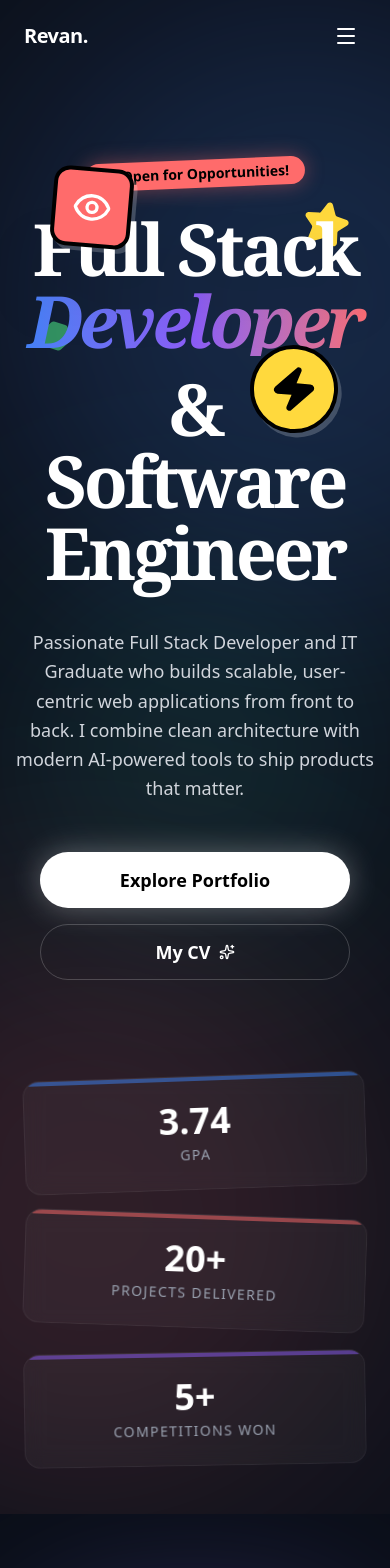
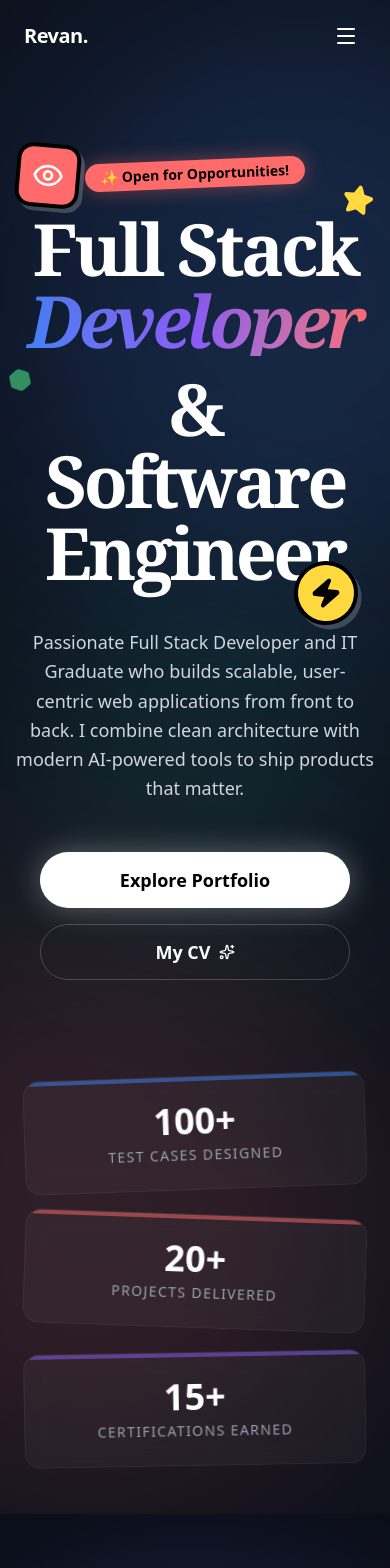
Before and after one commit to rezkyrevansyah/my-portofolio, a Next.js app: page / in a window 390 px wide. Shown: the top 1568 px of the page. Built offline with nearby package versions, Linux system fonts and the light colour scheme.

Commit message:
feat: update Hero component layout and enhance decorative elements; add new tags in about data

```diff
--- a/src/components/home/Hero.tsx
+++ b/src/components/home/Hero.tsx
@@ -26,11 +26,11 @@ export function Hero() {
       <div className="relative z-10 text-center px-4 max-w-5xl mx-auto">
 
         {/* DECORATIVE ELEMENTS */}
-        <GeometricShape className="absolute top-10 right-10 md:right-32 text-brand-yellow rotate-12" delay={0.5}>
-           <Star className="fill-brand-yellow w-12 h-12" />
+        <GeometricShape className="absolute top-6 right-4 md:top-10 md:right-32 text-brand-yellow rotate-12 pointer-events-none" delay={0.5}>
+           <Star className="fill-brand-yellow w-8 h-8 md:w-12 md:h-12" />
         </GeometricShape>
-        <GeometricShape className="absolute top-40 left-10 text-brand-green -rotate-12" delay={0.7}>
-           <Hexagon className="fill-brand-green w-8 h-8 opacity-60" />
+        <GeometricShape className="absolute top-52 left-2 md:top-40 md:left-10 text-brand-green -rotate-12 pointer-events-none" delay={0.7}>
+           <Hexagon className="fill-brand-green w-6 h-6 md:w-8 md:h-8 opacity-60" />
         </GeometricShape>
 
         {/* MAIN TEXT */}
@@ -57,9 +57,9 @@ export function Hero() {
              </h1>
 
              {/* Sticker Icon 1: Eye (Watching) */}
-            <FloatingSticker className="absolute -top-8 left-[10%] md:left-[20%]" delay={0}>
-               <div className="bg-[#FF6B6B] p-4 rounded-2xl border-4 border-black shadow-[4px_4px_0px_0px_rgba(255,255,255,0.2)]">
-                 <Eye className="w-10 h-10 text-white" />
+            <FloatingSticker className="absolute -top-14 left-0 md:-top-8 md:left-[20%] pointer-events-none" delay={0}>
+               <div className="bg-[#FF6B6B] p-3 md:p-4 rounded-2xl border-4 border-black shadow-[4px_4px_0px_0px_rgba(255,255,255,0.2)]">
+                 <Eye className="w-8 h-8 md:w-10 md:h-10 text-white" />
                </div>
             </FloatingSticker>
 
@@ -71,9 +71,9 @@ export function Hero() {
              </h1>
 
               {/* Sticker Icon 2: Lightning */}
-             <FloatingSticker className="absolute -top-4 right-[10%] md:right-[15%]" delay={0.2}>
-               <div className="bg-brand-yellow p-4 rounded-full border-4 border-black shadow-[4px_4px_0px_0px_rgba(255,255,255,0.2)]">
-                 <Zap className="w-12 h-12 text-black fill-black" />
+             <FloatingSticker className="absolute top-full right-4 -mt-4 md:-top-4 md:right-[15%] md:mt-0 pointer-events-none" delay={0.2}>
+               <div className="bg-brand-yellow p-3 md:p-4 rounded-full border-4 border-black shadow-[4px_4px_0px_0px_rgba(255,255,255,0.2)]">
+                 <Zap className="w-8 h-8 md:w-12 md:h-12 text-black fill-black" />
                </div>
             </FloatingSticker>
            </div>
--- a/src/data/about.json
+++ b/src/data/about.json
@@ -10,6 +10,8 @@
   "tags": [
     { "text": "Detail Oriented", "icon": "Heart", "variant": "fun" },
     { "text": "Adaptable", "icon": "Sparkles", "variant": "purple" },
+    { "text": "Problem Solver", "icon": "Lightbulb", "variant": "brand" },
+    { "text": "Clear Communicator", "icon": "MessageSquare", "variant": "glass" },
     { "text": "Team Player", "icon": "Coffee", "variant": "yellow" }
   ],
   "stickerText": "👋 Say Hi!",
--- a/src/data/hero.json
+++ b/src/data/hero.json
@@ -5,9 +5,9 @@
   "stickerText": "✨ Open for Opportunities!",
   "description": "Passionate Full Stack Developer and IT Graduate who builds scalable, user-centric web applications from front to back. I combine clean architecture with modern AI-powered tools to ship products that matter.",
   "stats": [
-    { "number": "3.74", "label": "GPA", "color": "bg-brand-blue", "rotate": "-2" },
+    { "number": "100+", "label": "Test Cases Designed", "color": "bg-brand-blue", "rotate": "-2" },
     { "number": "20+", "label": "Projects Delivered", "color": "bg-brand-orange", "rotate": "2" },
-    { "number": "5+", "label": "Competitions Won", "color": "bg-brand-purple", "rotate": "-1" }
+    { "number": "15+", "label": "Certifications Earned", "color": "bg-brand-purple", "rotate": "-1" }
   ],
   "actions": {
     "primary": "Explore Portfolio",
--- a/src/lib/iconMapper.tsx
+++ b/src/lib/iconMapper.tsx
@@ -4,7 +4,7 @@ import {
   // Career page icons
   GraduationCap, Users, Briefcase,
   // AboutMe tags icons
-  Heart, Coffee,
+  Heart, Coffee, Lightbulb, MessageSquare,
   // Capabilities icons
   ShieldCheck, Palette, Sparkles, Search, Laptop, Code, Smartphone
 } from "lucide-react";
@@ -28,7 +28,9 @@ const careerIcons: Record<string, React.ComponentType<{ className?: string }>> =
 const aboutTagIcons: Record<string, React.ComponentType<{ className?: string }>> = {
   Heart,
   Sparkles,
-  Coffee
+  Coffee,
+  Lightbulb,
+  MessageSquare
 };
 
 // Capabilities icon mapping
```
